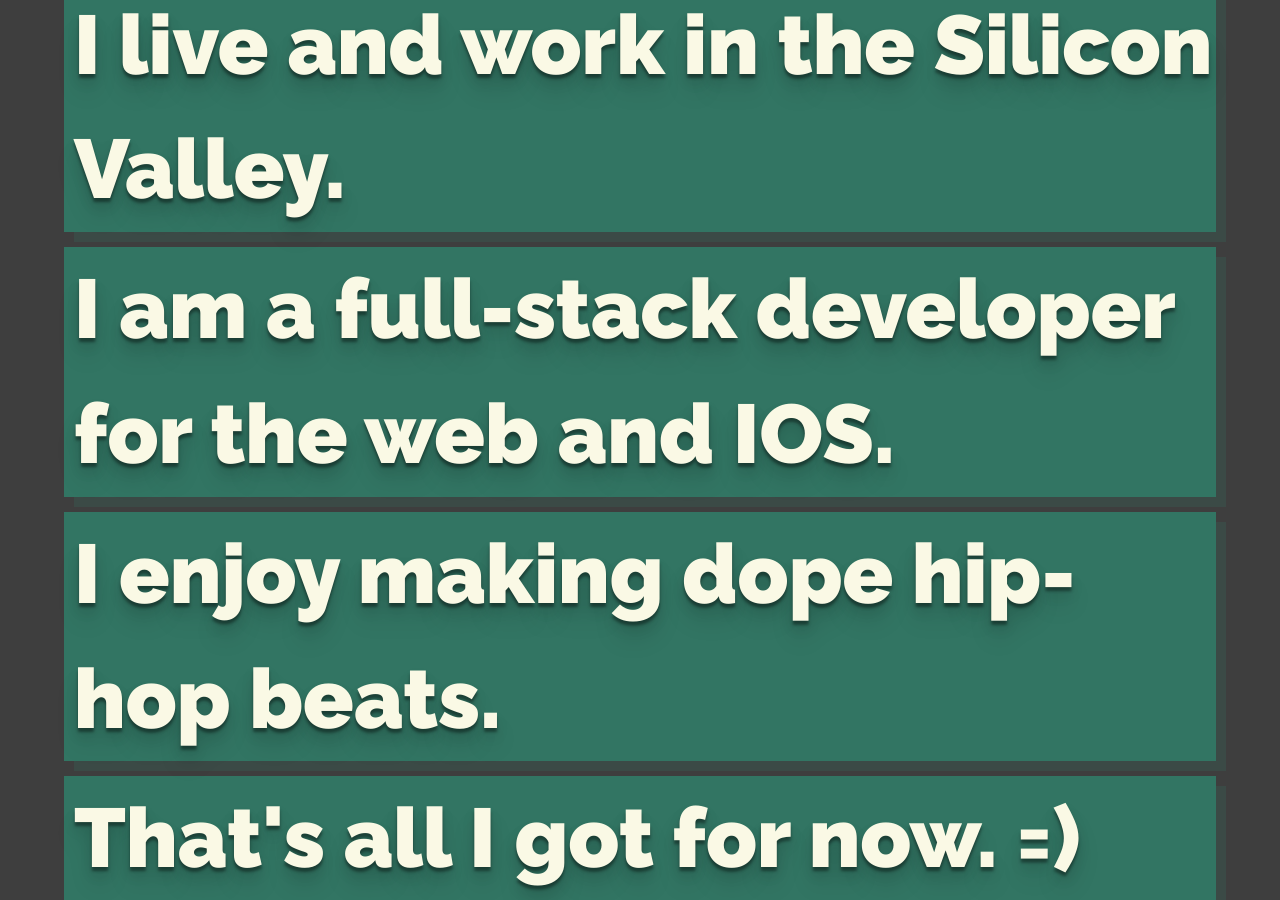
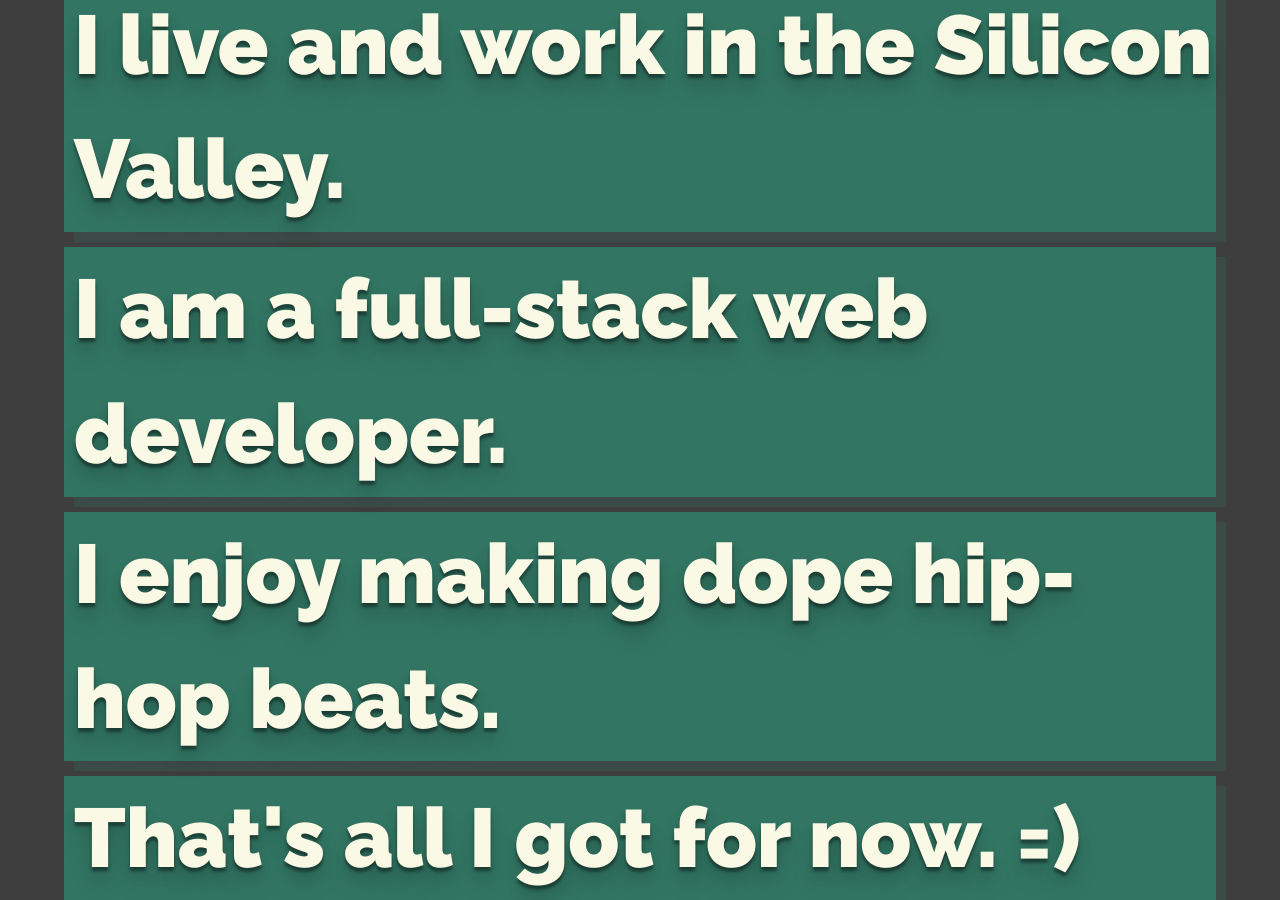
Before and after one commit to rundmt/rundmt.github.com, a Jekyll site: the page built from index.html, in a window 1280 px wide and 900 px high, scrolled down 322 px. Built offline with Jekyll 4.4.1, drawn with Linux system fonts in a browser that asks for light colours; nearby versions of some CDN libraries.

Commit message:
removed some old stuff

```diff
--- a/index.html
+++ b/index.html
@@ -7,7 +7,7 @@ layout: default
     <h1>Dear Reader,</h1>
     <h1>My name is Derek.</h1>
     <h1>I live and work in the Silicon Valley.</h1>
-    <h1>I am a full-stack developer for the web and IOS.</h1>
+    <h1>I am a full-stack web developer.</h1>
     <h1>I enjoy making dope hip-hop beats.</h1>
     <h1>That's all I got for now. =)</h1>
     <h1>Peace Out <i class="fa fa-angellist"></i>,</h1>
```
